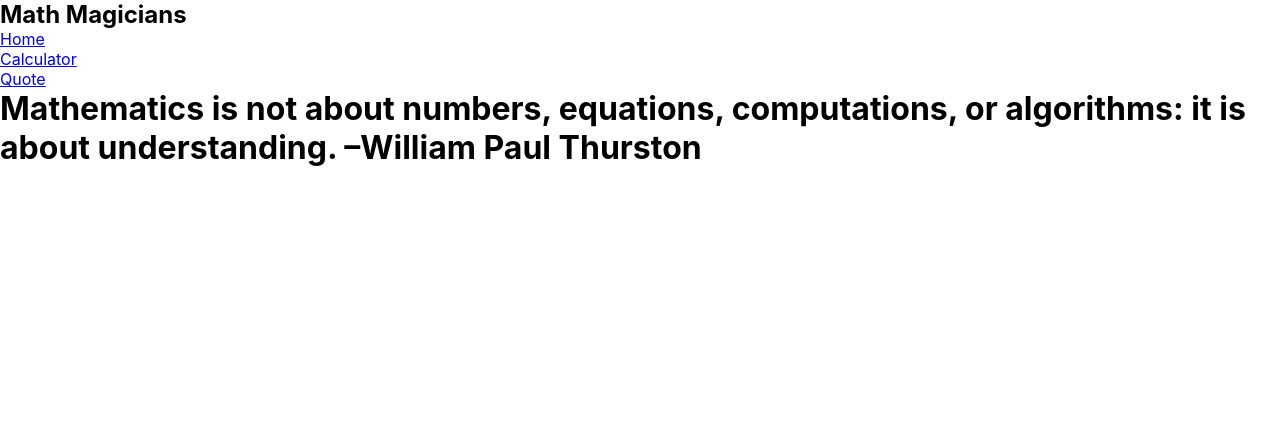
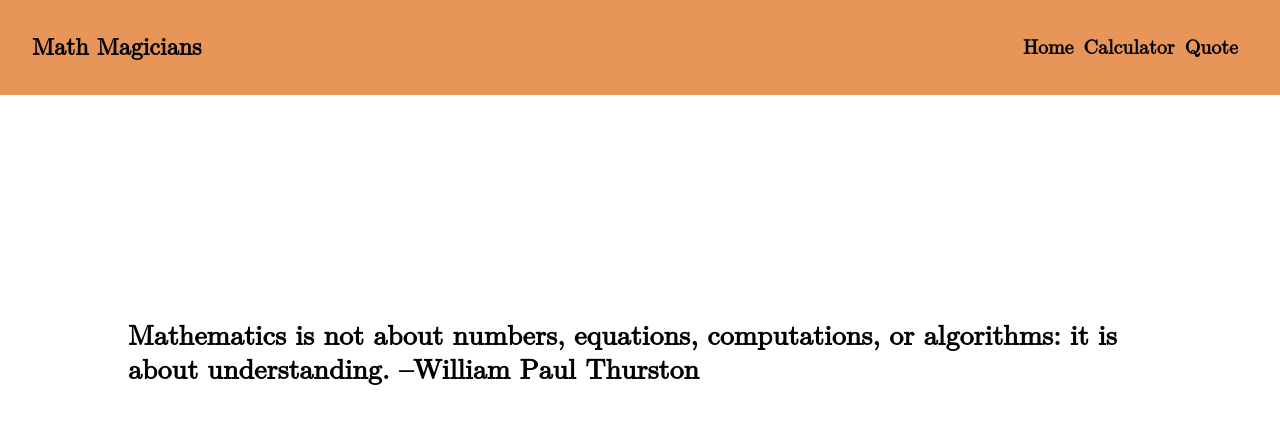
Before and after one commit to Div685/React-Calculator-app, a React (Create React App) app: page /quote in a window 1280 px wide. Shown: the top 424 px of the page. Built offline with nearby package versions, Linux system fonts and the light colour scheme.

Commit message:
Add style to the Navbar and Quote page

```diff
--- a/src/components/NavBar.js
+++ b/src/components/NavBar.js
@@ -1,14 +1,19 @@
 import React from 'react';
 import { Link } from 'react-router-dom';
+import '../style/NavBar.css';
 
 function NavBar() {
   return (
     <div className="nav">
       <nav>
-        <div>
-          <h1>Math Magicians</h1>
+        <div className="title">
+          <h1>
+            <Link to="/">
+              Math Magicians
+            </Link>
+          </h1>
         </div>
-        <div>
+        <div className="navLink">
           <div>
             <Link to="/">
               Home
--- a/src/components/Quote.js
+++ b/src/components/Quote.js
@@ -1,8 +1,9 @@
 import React from 'react';
+import '../style/Quote.css';
 
 function Quote() {
   return (
-    <div>
+    <div className="quote">
       <h1>
         Mathematics is not about numbers, equations, computations, or
         algorithms: it is about understanding. –William Paul Thurston
--- a/src/index.css
+++ b/src/index.css
@@ -7,6 +7,7 @@ body {
   font-family:
     -apple-system,
     BlinkMacSystemFont,
+    'math',
     'Segoe UI',
     'Roboto',
     'Oxygen',
--- a/src/style/App.css
+++ b/src/style/App.css
@@ -3,4 +3,5 @@
   color: #fff;
   border-radius: 12px;
   width: 700px;
+  margin: 25px auto;
 }
--- /dev/null
+++ b/src/style/NavBar.css
@@ -0,0 +1,34 @@
+.nav {
+  background: #e8955a;
+}
+
+nav {
+  display: flex;
+  justify-content: space-between;
+  padding: 2rem;
+  align-items: center;
+}
+
+.title a {
+  color: #000;
+    text-decoration: none;
+    font-weight: 700;
+    cursor: pointer;
+    font-family: math;
+}
+
+.navLink {
+  display: flex;
+  justify-content: space-between;
+  font-size: 20px;
+}
+
+
+.navLink a {
+  margin: 0 10px 0 0;
+    color: #000;
+    text-decoration: none;
+    font-weight: 700;
+    cursor: pointer;
+    font-family: math;
+}
--- /dev/null
+++ b/src/style/Quote.css
@@ -0,0 +1,8 @@
+.quote {
+  padding: 14rem 8rem;
+  font-family: math;
+}
+
+.quote h1 {
+  font-size: 28px;
+}
```
